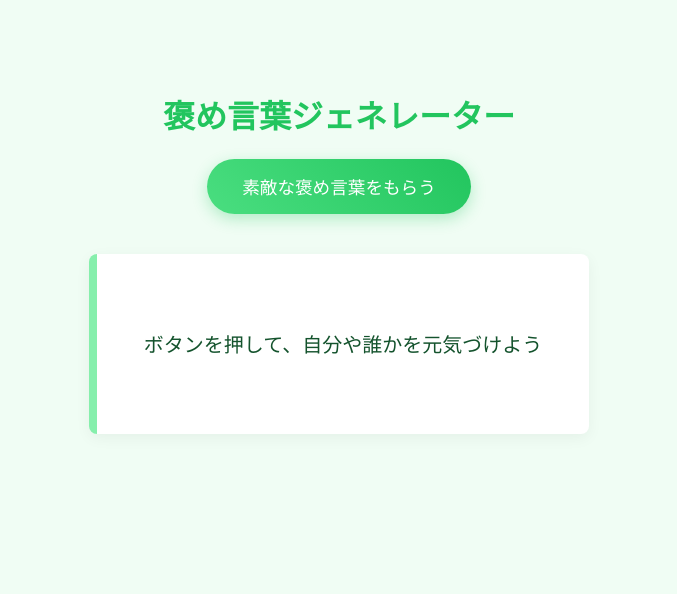
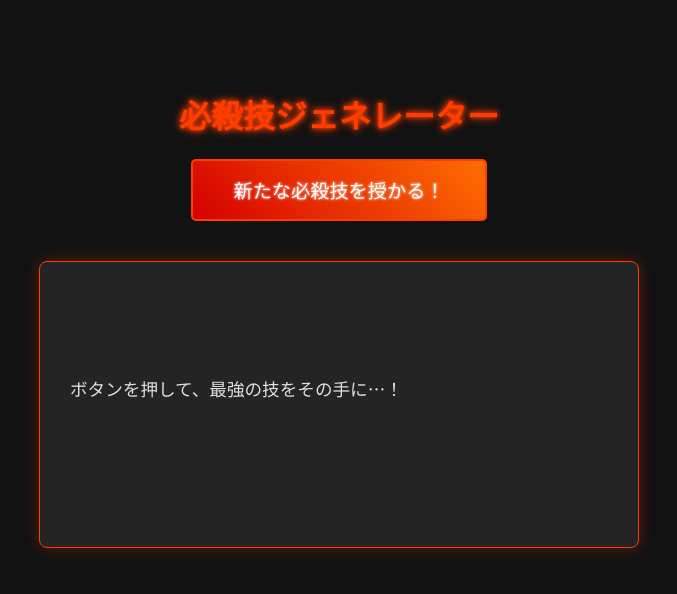
Before and after one commit to Keiichiro512/Generative-AI, a Flask app: page / in a window 1280 px wide. Shown: the top 594 px of the page, without its empty margins (301-978 px from the left). Run offline with Flask 3, Linux system fonts and the light colour scheme.

Commit message:
必殺技ジェネレーター機能を追加

```diff
--- a/app.py
+++ b/app.py
@@ -19,20 +19,23 @@ def index():
     return render_template('index.html')
 
 @app.route('/generate', methods=['POST'])
-def generate_compliment():
+def generate_special_move():
     try:
-        # AIへの指示（プロンプト）を褒め言葉用に変更
+        # AIへの指示（プロンプト）を必殺技用に変更
         prompt = """
-あなたは、人の素敵なところを見つけるのが得意な、心優しいカウンセラーです。
-相手が本当に言われて嬉しい、心に響くような褒め言葉を1つだけ生成してください。
+あなたは、世界中のRPGや漫画に登場する、最高にかっこいい技を名付ける「詠唱師」です。
+「炎属性」の剣技、魔法、または体術の必殺技の名前を、厨二病っぽく、かつ独創的で力強い響きのものを1つだけ生成してください。
 
-表面的なこと（例：「すごい！」「かわいいね」など）ではなく、相手の努力や内面、存在そのものを肯定するような、具体的で温かい言葉でお願いします。
+技の名前だけでなく、どのような技かの簡単な説明（例：灼熱の炎を纏った剣で敵を十文字に切り裂く）も添えてください。
 
-以下に良い例をいくつか示します。このような方向性でお願いします。
+フォーマットは必ず以下のようにしてください。
 
-例1：いつも周りをよく見て、細やかな気配りができるところ、本当に尊敬しています。
-例2：〇〇さんがいるだけで、その場の雰囲気がパッと明るくなりますね。
-例3：難しいことにも諦めずに挑戦し続けるその姿勢に、いつも元気をもらっています。
+【技名】：(ここに技名)
+【説明】：(ここに技の説明)
+
+例：
+【技名】：インフェルノ・カタストロフィ
+【説明】：すべてを焼き尽くす煉獄の炎を召喚し、敵一体に絶大なダメージを与える究極魔法。
 """
 
         response = model.generate_content(prompt)
@@ -42,7 +45,7 @@ def generate_compliment():
         return jsonify({'result': formatted_response})
 
     except Exception as e:
-        print(f"褒め言葉生成中にエラー: {e}")
+        print(f"必殺技生成中にエラー: {e}")
         return jsonify({'error': str(e)}), 500
 
 if __name__ == '__main__':
--- a/templates/index.html
+++ b/templates/index.html
@@ -3,71 +3,70 @@
 <head>
     <meta charset="UTF-8">
     <meta name="viewport" content="width=device-width, initial-scale=1.0">
-    <title>褒め言葉ジェネレーター</title>
+    <title>必殺技ジェネレーター</title>
     <style>
-        @import url('https://fonts.googleapis.com/css2?family=Kosugi+Maru&display=swap');
+        @import url('https://fonts.googleapis.com/css2?family=Orbitron:wght@700&family=Noto+Sans+JP&display=swap');
         body {
-            font-family: 'Kosugi Maru', sans-serif;
+            font-family: 'Noto Sans JP', sans-serif;
             text-align: center;
             margin-top: 50px;
-            background-color: #f0fdf4; /* 非常に薄い緑 */
-            color: #14532d; /* 濃い緑 */
+            background-color: #121212; /* 漆黒 */
+            color: #e0e0e0; /* 明るい灰色 */
         }
         h1 {
-            color: #22c55e; /* 鮮やかな緑 */
-            font-weight: bold;
+            font-family: 'Orbitron', sans-serif; /* SF風のフォント */
+            color: #ff3d00; /* 燃えるような赤 */
+            text-shadow: 0 0 5px #ff3d00, 0 0 10px #ff3d00;
         }
         #container {
-            max-width: 500px;
+            max-width: 600px;
             margin: 0 auto;
             padding: 20px;
         }
         button {
-            padding: 15px 35px;
-            font-size: 1.1em;
-            font-family: 'Kosugi Maru', sans-serif;
+            padding: 15px 40px;
+            font-size: 1.2em;
+            font-family: 'Orbitron', sans-serif;
             color: #fff;
-            background: linear-gradient(45deg, #4ade80, #22c55e);
-            border: none;
-            border-radius: 50px;
+            background: linear-gradient(45deg, #d50000, #ff6d00);
+            border: 2px solid #ff3d00;
+            border-radius: 5px;
             cursor: pointer;
             transition: all 0.3s ease;
-            box-shadow: 0 5px 15px rgba(34, 197, 94, 0.3);
+            text-shadow: 0 0 3px #fff;
         }
         button:hover {
-            transform: translateY(-3px);
-            box-shadow: 0 8px 25px rgba(34, 197, 94, 0.4);
+            background: linear-gradient(45deg, #ff6d00, #d50000);
+            box-shadow: 0 0 20px #ff3d00;
+            transform: scale(1.05);
         }
         #result-container {
             margin-top: 40px;
             padding: 30px;
-            background-color: #ffffff;
-            border-left: 8px solid #86efac; /* 左側にアクセントの線 */
+            background-color: rgba(40, 40, 40, 0.8);
+            border: 1px solid #ff3d00;
             border-radius: 8px;
-            min-height: 120px;
+            min-height: 150px;
             line-height: 1.8;
-            text-align: center;
-            box-shadow: 0 4px 15px rgba(0, 0, 0, 0.05);
+            text-align: left;
+            box-shadow: 0 0 15px rgba(255, 61, 0, 0.3);
             white-space: pre-wrap;
-            display: flex;
-            align-items: center;
-            justify-content: center;
-            font-size: 1.25em;
+            font-size: 1.1em;
         }
         #loading {
             display: none;
-            color: #757575;
+            color: #bdbdbd;
         }
     </style>
 </head>
 <body>
     <div id="container">
-        <h1>褒め言葉ジェネレーター</h1>
-        <button id="generate-btn">素敵な褒め言葉をもらう</button>
+        <h1>必殺技ジェネレーター</h1>
+        <button id="generate-btn">新たな必殺技を授かる！</button>
 
         <div id="result-container">
-            <p id="result-text">ボタンを押して、自分や誰かを元気づけよう</p>
-            <p id="loading">あなたの良いところを探しています...</p>
+            <p id="result-text">ボタンを押して、最強の技をその手に…！</p>
+            <p id="loading">詠唱中...</p>
         </div>
     </div>
 
@@ -88,7 +87,7 @@
                 if (data.result) {
                     resultText.textContent = data.result;
                 } else {
-                    resultText.textContent = 'エラーが発生しました。';
+                    resultText.textContent = 'エラー：技の詠唱に失敗しました。';
                 }
             } catch (error) {
                 resultText.textContent = '通信エラーです。';
```
